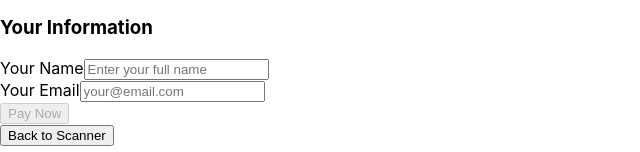
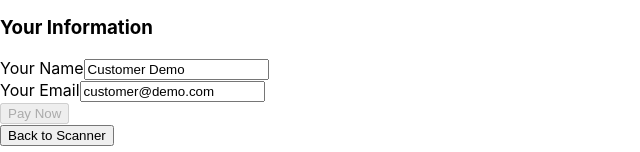
Before and after one commit to uncutgems/qr_payment, a React (Create React App) app: page /client/payment-form in a window 1280 px wide. Shown: the part 339-491 px from the top of the page, without its empty margins (0-640 px from the left). Built offline with nearby package versions, Linux system fonts and the light colour scheme.

Commit message:
Fix scan QR issue

```diff
--- a/src/components/Client/PaymentForm.jsx
+++ b/src/components/Client/PaymentForm.jsx
@@ -15,8 +15,8 @@ const PaymentForm = () => {
         recipientName: '',
         recipientEmail: '',
         amount: '',
-        payerName: '',
-        payerEmail: ''
+        payerName: 'Customer Demo',
+        payerEmail: 'customer@demo.com'
     });
 
     // Load data from QR code if available (passed through navigation state)
```
